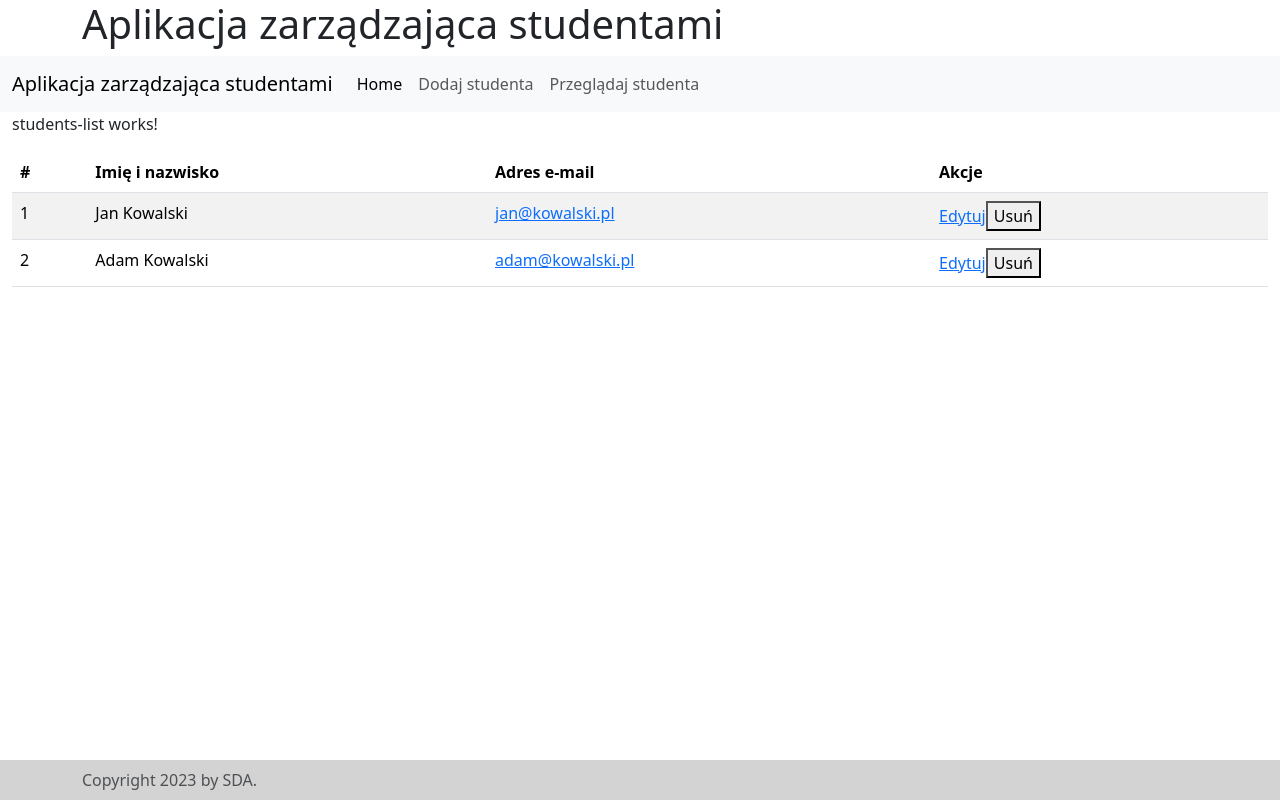
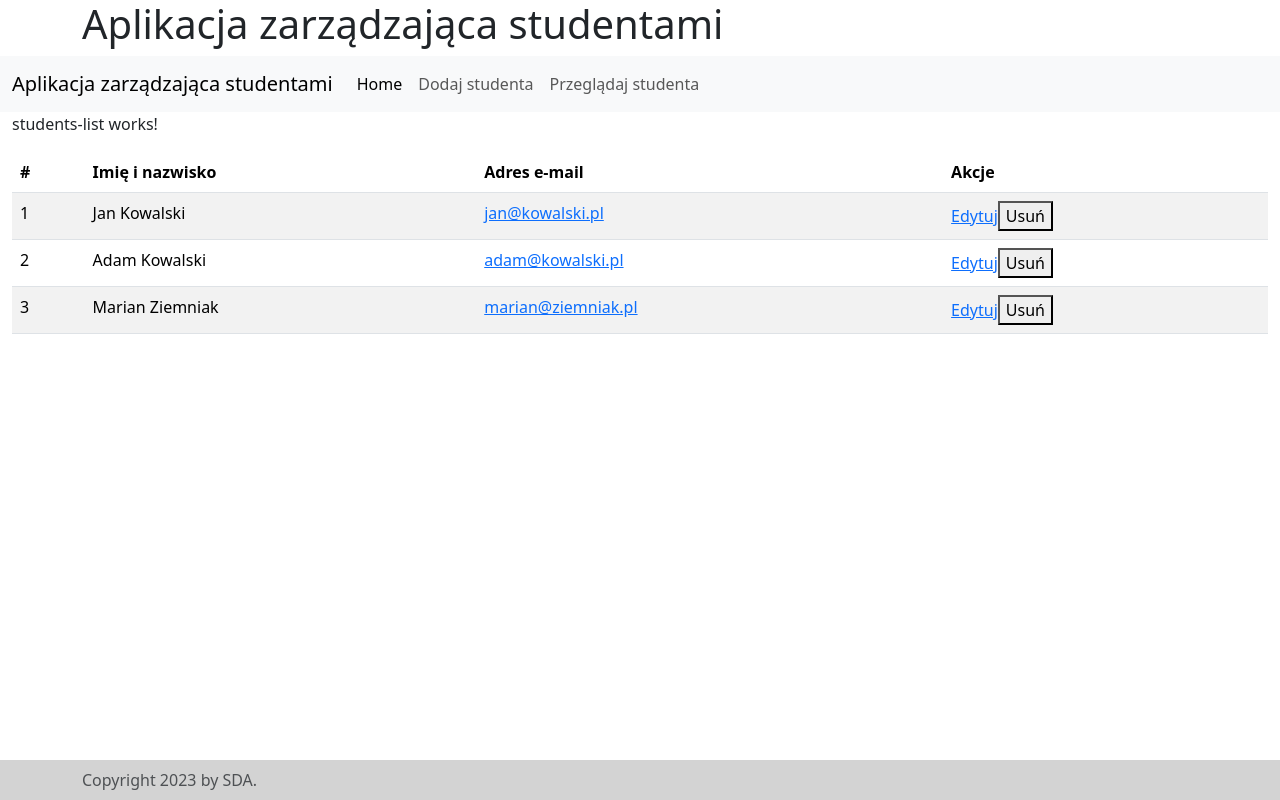
Before and after one commit to nicywi/Student-Manager-Angular, an Angular app: page / in a window 1280 px wide. Built offline with nearby package versions, Linux system fonts and the light colour scheme.

Commit message:
added student to html

```diff
--- a/src/app/students-list/students-list.component.html
+++ b/src/app/students-list/students-list.component.html
@@ -29,6 +29,15 @@
             <button class="button button-red">Usuń</button>
           </td>
          </tr>
+         <tr>
+          <td>3</td>
+          <td>Marian Ziemniak</td>
+          <td><a href="mailto:adam@kowalski.pl">marian@ziemniak.pl</a></td>
+          <td>
+            <a href="#" class="button button-green">Edytuj</a>
+            <button class="button button-red">Usuń</button>
+          </td>
+         </tr>
       </tbody>
     </table>
   </section>
```
